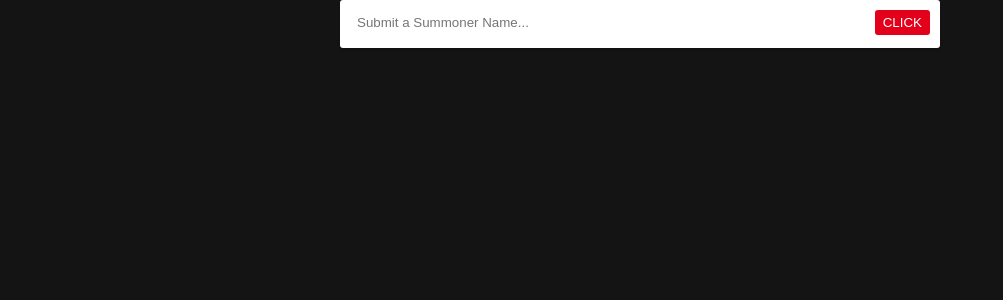
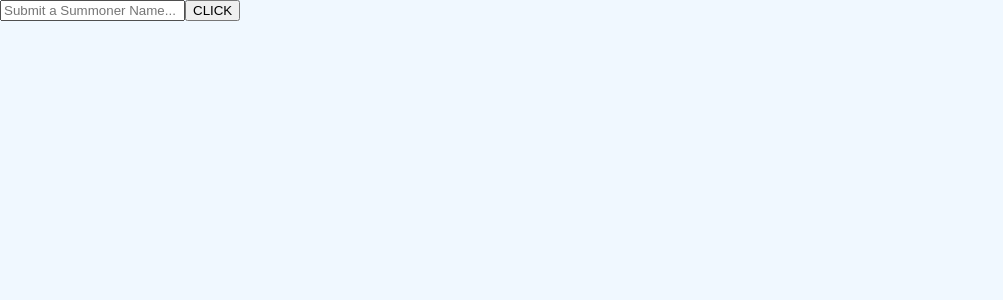
Before and after one commit to vDarph/MasteryLovers, a React (Create React App) app: page / in a window 1280 px wide. Shown: the top 300 px of the page, without its empty margins (0-1003 px from the left). Built offline with nearby package versions, Linux system fonts and the light colour scheme.

Commit message:
Revert "Package clean"
This reverts commit 8f4510a695667b803734ac7b8aea82c87523fbca.

# Conflicts:
#	src/App.css
#	src/App.js
#	src/ChampionCard.js
#	src/Result.js

```diff
--- a/package.json
+++ b/package.json
@@ -3,9 +3,12 @@
   "version": "0.1.0",
   "private": true,
   "dependencies": {
+    "bootstrap": "^4.1.1",
+    "jquery": "^3.3.1",
     "react": "^16.3.2",
     "react-dom": "^16.3.2",
-    "react-scripts": "1.1.4"
+    "react-scripts": "1.1.4",
+    "reactstrap": "^6.0.1"
   },
   "scripts": {
     "start": "react-scripts start",
--- a/src/App.css
+++ b/src/App.css
@@ -1,5 +1,5 @@
 .summoners {
-  background-color: #141414;
+  background-color: aliceblue;
   height: 100vh;
   position: relative;
 }
@@ -9,37 +9,7 @@
   height: 100vh;
 }
 
-.search-form{
-  width: 600px;
-  height: 50px;
-  position: relative;
-  margin: 0 auto;
+.search{
+  margin: 30px 0 0 30px;
+
 }
-
-.search-form_input{
-  display: block;
-  width: 100%;
-  border: none;
-  padding: 15px 150px 18px 17px;
-  border-radius: 3px;
-  box-sizing: border-box;
-  outline: none;
-  box-shadow: 0 2px 2px 0 rgba(0, 0, 0, 0.19);
-}
-
-.search-form_button{
-  position: absolute;
-  top: 0;
-  right: 0;
-  border: none;
-  border-radius: 3px;
-  padding: 5px 8px;
-  margin: 10px 10px;
-  background-color: #E2001A;
-  color: #FFF
-}
-
-.championCard{
-  border: solid 1px #333333;
-  padding: 10px;
-}
--- a/src/App.js
+++ b/src/App.js
@@ -32,6 +32,7 @@ class App extends Component {
       this.setState({
         query: searched
       });
+      console.log(searched)
   }
 
   enterPressed(event) {
@@ -53,8 +54,7 @@ class App extends Component {
 
     return (
       <div className="summoners">
-        <form
-          className="search-form">
+
           <input
             className="search-form_input"
             placeholder="Submit a Summoner Name..."
@@ -67,7 +67,7 @@ class App extends Component {
             onClick={this.handleSearch.bind(this)}>
             CLICK
           </button>
-        </form>
+
           {resultJSX}
       </div>
     );
```
Also changed, not shown: 1 other file (tests, documents, lock files or other folders).
